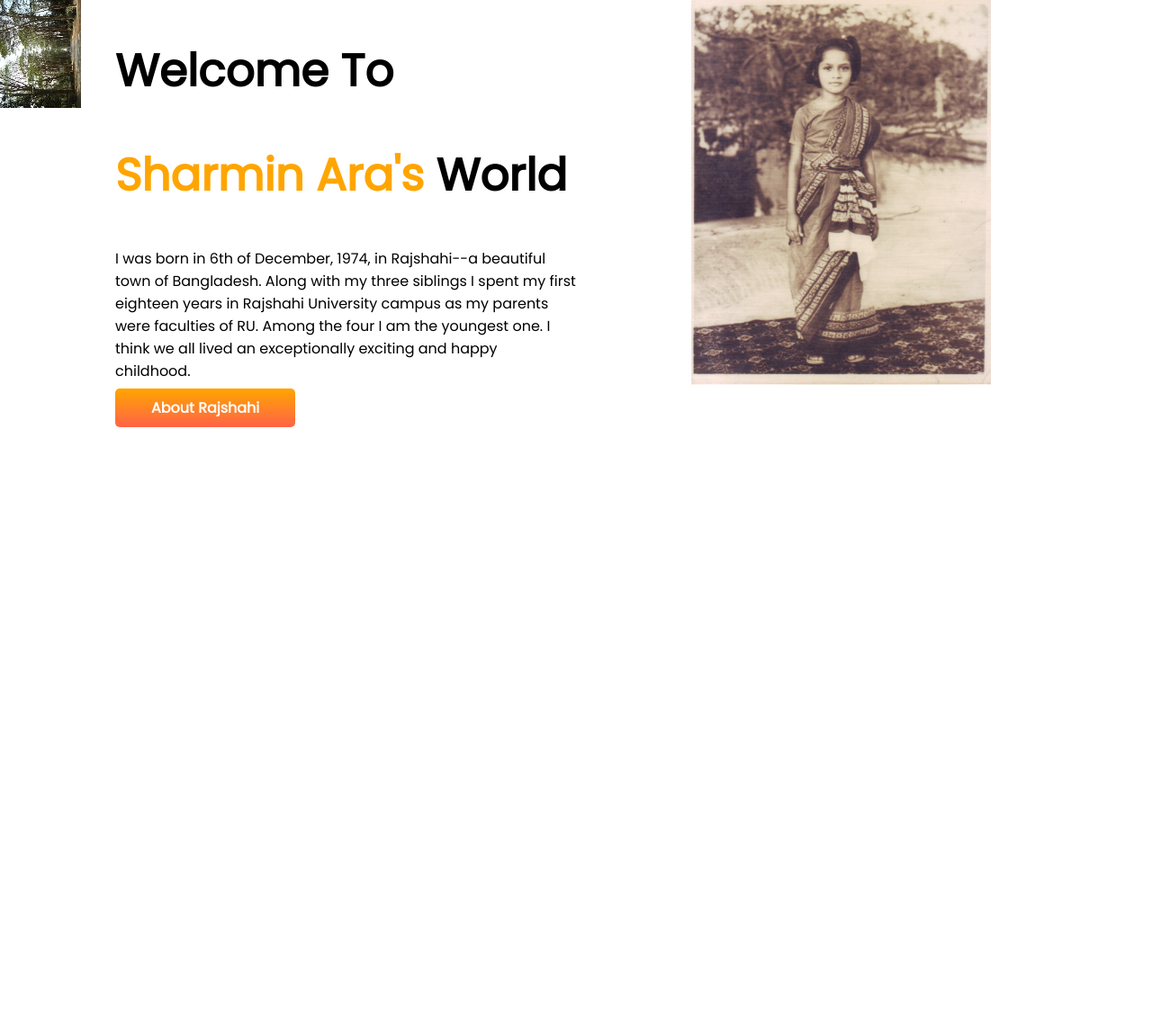
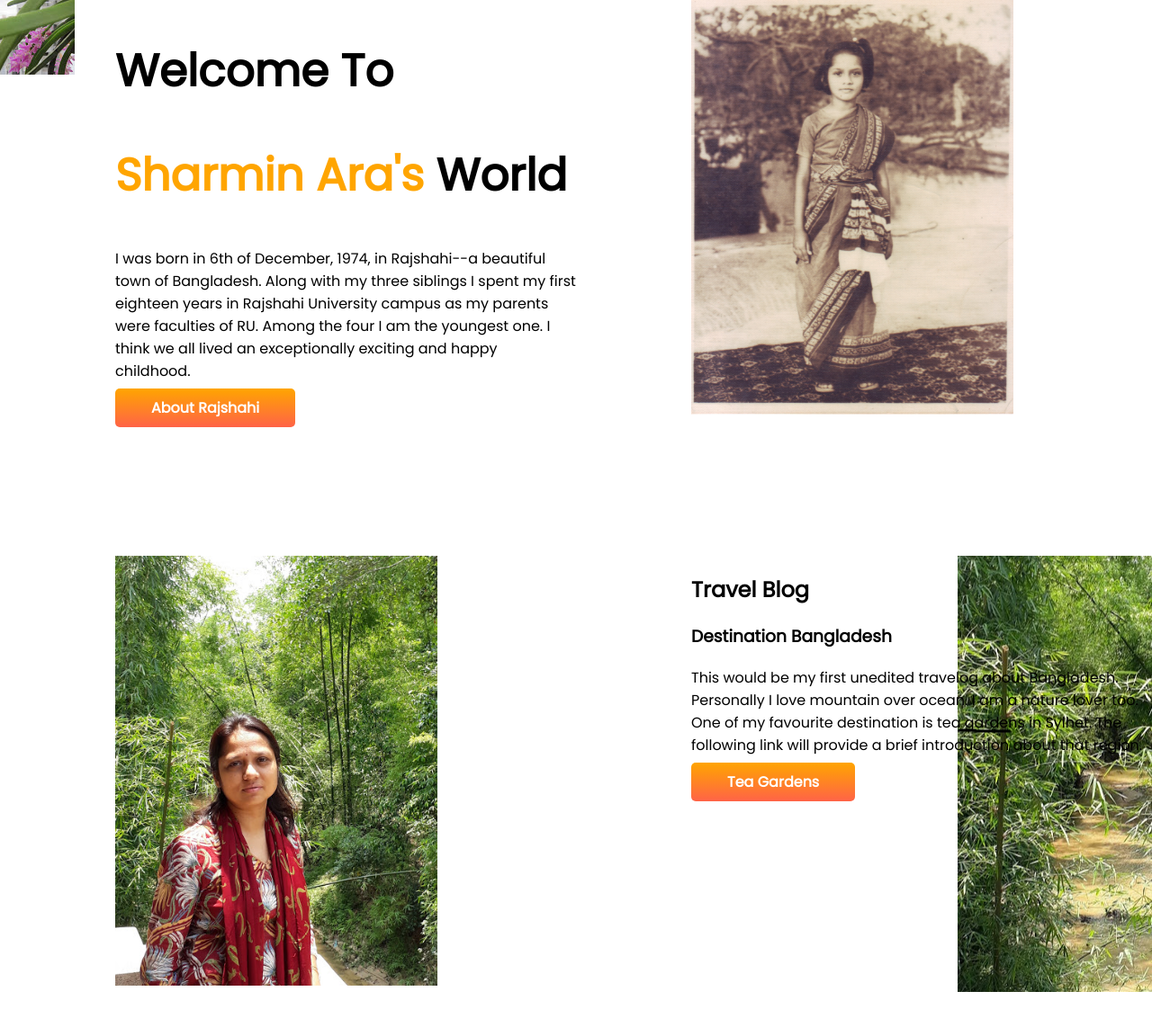
Before and after one commit to sharmin-ara/developer-portfolio, a plain HTML site: page index.html in a window 1280 px wide. Shown: the whole page at 90% size. Before the commit the page ends 800 px from the top, so only its background shows below. Drawn offline with Linux system fonts and the light colour scheme.

Commit message:
adding new stuff to portfolio

```diff
--- a/index.html
+++ b/index.html
@@ -31,6 +31,21 @@
             <img src="sharmin_portfolio.jpg" alt="">
         </div>
     </section>
+    <section class="TravelBlog">
+        <div class="half-width">
+            <img src="images/background6_banner.jpg" alt="">
+        </div>
+        <div class="half-width">
+            <h2>Travel Blog</h2>
+            <h3>Destination Bangladesh</h3>
+            <p>This would be my first unedited travelog about Bangladesh. Personally I love mountain over ocean. I am
+                a nature lover too. One of my favourite destination is tea gardens in Sylhet. The following link will
+                provide a brief introduction about that region.</p>
+            <a class="link-button" target="_blank"
+                href="https://www.lonelyplanet.com/articles/rivers-tigers-tea-experience-best-of-bangladesh">Tea
+                Gardens</a>
+        </div>
+    </section>
 </body>
 
 </html>
--- a/style.css
+++ b/style.css
@@ -9,12 +9,13 @@ h1{
 .orange-color{color: orange;}
 section{
     display: flex;
+    margin-bottom: 150px;
 }
 .half-width{
-    width: 50%;padding-left: 10%;
+    width: 100%;padding-left: 10%;
 }
 .half-width img{
-    width: 65%;
+    width: 70%;
 }
 .link-button{
     background-image: linear-gradient(orange, tomato);
@@ -24,6 +25,12 @@ section{
     font-weight: 700;
 }
 .top-banner{
-   background-image: url(images/background_banner.jpg);
+   background-image: url(images/background2_banner.jpg);
       background-repeat: no-repeat;
 }
+.TravelBlog{
+    background-image: url(images/background7_banner.jpg);
+       background-repeat: no-repeat;
+       background-position: right;
+
+ }
```
Also changed, not shown: images/background2_banner.jpg (added), images/background3_banner.JPG (added), images/background4_banner.jpg (added), images/background5_banner.jpg (added), images/background6_banner.jpg (added), images/background7_banner.jpg (added).
